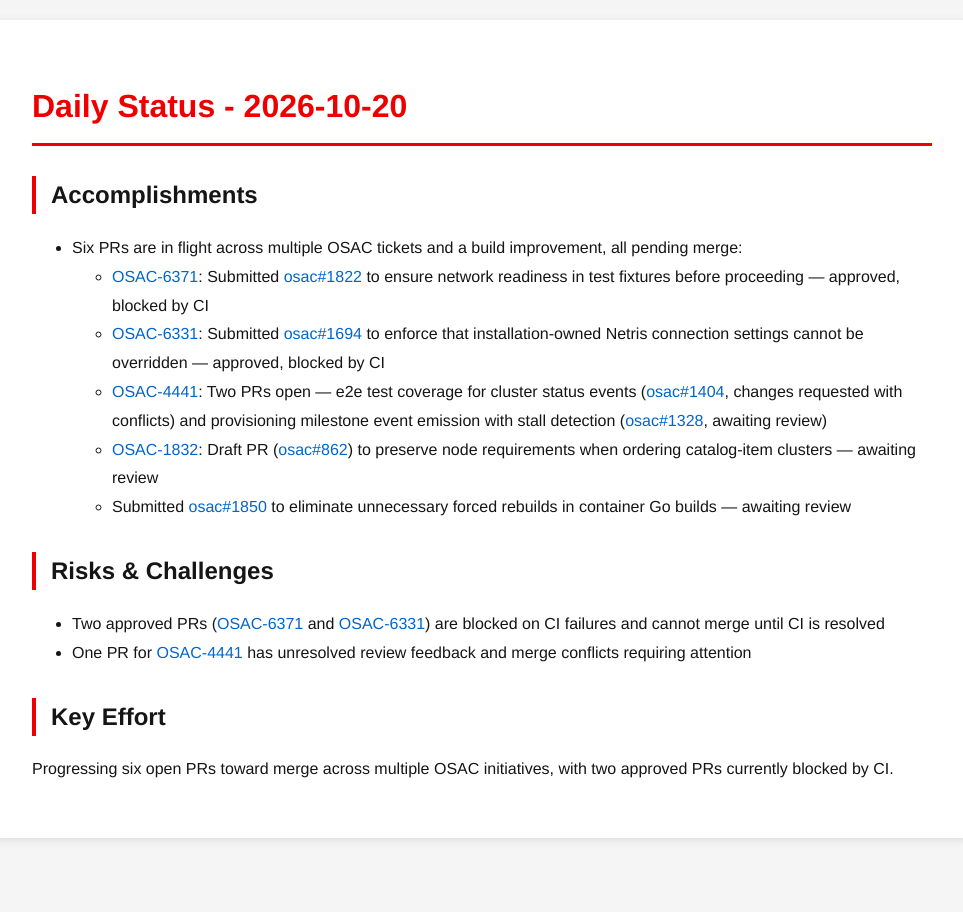
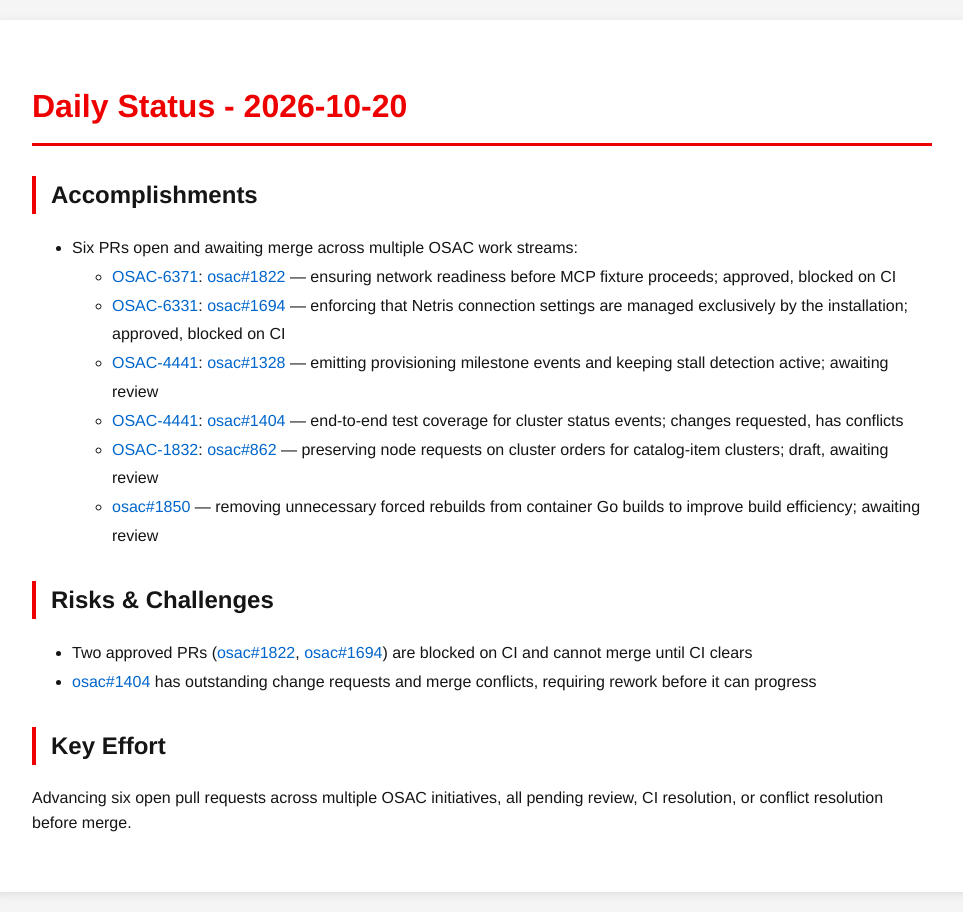
Before and after one commit to tzvatot/daily-status, a Jekyll site: the page built from 2026-10-20.md, in a window 1280 px wide. Shown: the whole page, without its empty margins (158-1121 px from the left). Built offline with Jekyll 4.4.1, drawn with Linux system fonts in a browser that asks for light colours.

Commit message:
Daily status update - 2026-10-20

```diff
--- a/2026-10-20.md
+++ b/2026-10-20.md
@@ -7,16 +7,17 @@ date: 2026-10-20
 # Daily Status - 2026-10-20
 
 ## Accomplishments
-- Six PRs are in flight across multiple OSAC tickets and a build improvement, all pending merge:
-  - [OSAC-6371](https://redhat.atlassian.net/browse/OSAC-6371): Submitted [osac#1822](https://github.com/osac-project/osac/pull/1822) to ensure network readiness in test fixtures before proceeding — approved, blocked by CI
-  - [OSAC-6331](https://redhat.atlassian.net/browse/OSAC-6331): Submitted [osac#1694](https://github.com/osac-project/osac/pull/1694) to enforce that installation-owned Netris connection settings cannot be overridden — approved, blocked by CI
-  - [OSAC-4441](https://redhat.atlassian.net/browse/OSAC-4441): Two PRs open — e2e test coverage for cluster status events ([osac#1404](https://github.com/osac-project/osac/pull/1404), changes requested with conflicts) and provisioning milestone event emission with stall detection ([osac#1328](https://github.com/osac-project/osac/pull/1328), awaiting review)
-  - [OSAC-1832](https://redhat.atlassian.net/browse/OSAC-1832): Draft PR ([osac#862](https://github.com/osac-project/osac/pull/862)) to preserve node requirements when ordering catalog-item clusters — awaiting review
-  - Submitted [osac#1850](https://github.com/osac-project/osac/pull/1850) to eliminate unnecessary forced rebuilds in container Go builds — awaiting review
+- Six PRs open and awaiting merge across multiple OSAC work streams:
+  - [OSAC-6371](https://redhat.atlassian.net/browse/OSAC-6371): [osac#1822](https://github.com/osac-project/osac/pull/1822) — ensuring network readiness before MCP fixture proceeds; approved, blocked on CI
+  - [OSAC-6331](https://redhat.atlassian.net/browse/OSAC-6331): [osac#1694](https://github.com/osac-project/osac/pull/1694) — enforcing that Netris connection settings are managed exclusively by the installation; approved, blocked on CI
+  - [OSAC-4441](https://redhat.atlassian.net/browse/OSAC-4441): [osac#1328](https://github.com/osac-project/osac/pull/1328) — emitting provisioning milestone events and keeping stall detection active; awaiting review
+  - [OSAC-4441](https://redhat.atlassian.net/browse/OSAC-4441): [osac#1404](https://github.com/osac-project/osac/pull/1404) — end-to-end test coverage for cluster status events; changes requested, has conflicts
+  - [OSAC-1832](https://redhat.atlassian.net/browse/OSAC-1832): [osac#862](https://github.com/osac-project/osac/pull/862) — preserving node requests on cluster orders for catalog-item clusters; draft, awaiting review
+  - [osac#1850](https://github.com/osac-project/osac/pull/1850) — removing unnecessary forced rebuilds from container Go builds to improve build efficiency; awaiting review
 
 ## Risks & Challenges
-- Two approved PRs ([OSAC-6371](https://redhat.atlassian.net/browse/OSAC-6371) and [OSAC-6331](https://redhat.atlassian.net/browse/OSAC-6331)) are blocked on CI failures and cannot merge until CI is resolved
-- One PR for [OSAC-4441](https://redhat.atlassian.net/browse/OSAC-4441) has unresolved review feedback and merge conflicts requiring attention
+- Two approved PRs ([osac#1822](https://github.com/osac-project/osac/pull/1822), [osac#1694](https://github.com/osac-project/osac/pull/1694)) are blocked on CI and cannot merge until CI clears
+- [osac#1404](https://github.com/osac-project/osac/pull/1404) has outstanding change requests and merge conflicts, requiring rework before it can progress
 
 ## Key Effort
-Progressing six open PRs toward merge across multiple OSAC initiatives, with two approved PRs currently blocked by CI.
+Advancing six open pull requests across multiple OSAC initiatives, all pending review, CI resolution, or conflict resolution before merge.
```
